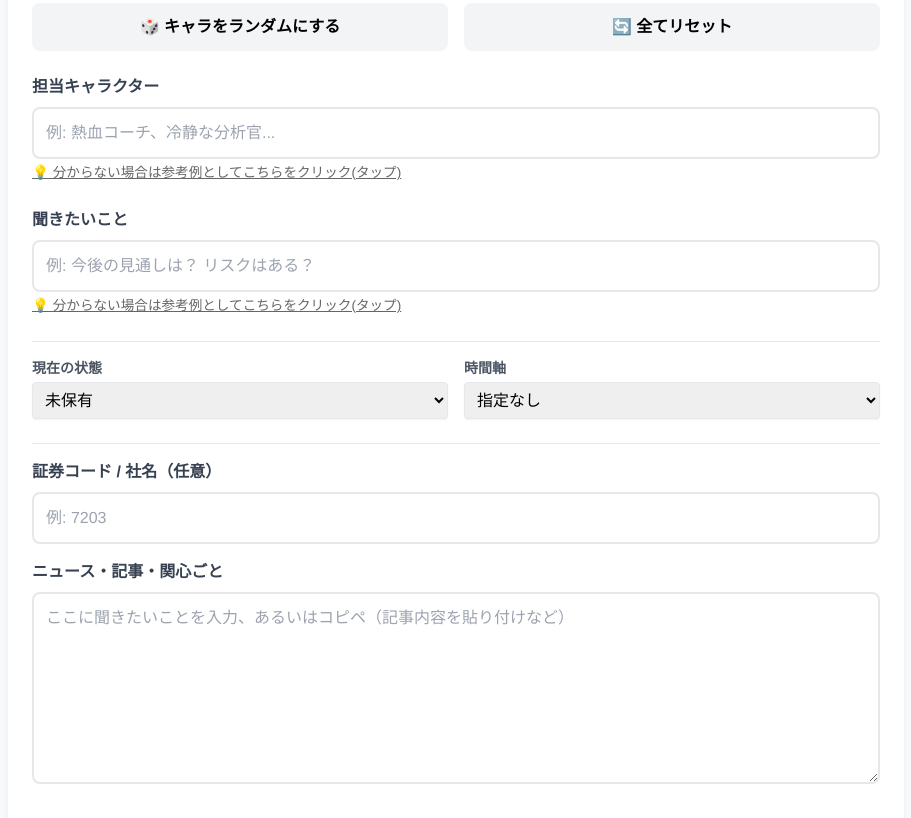
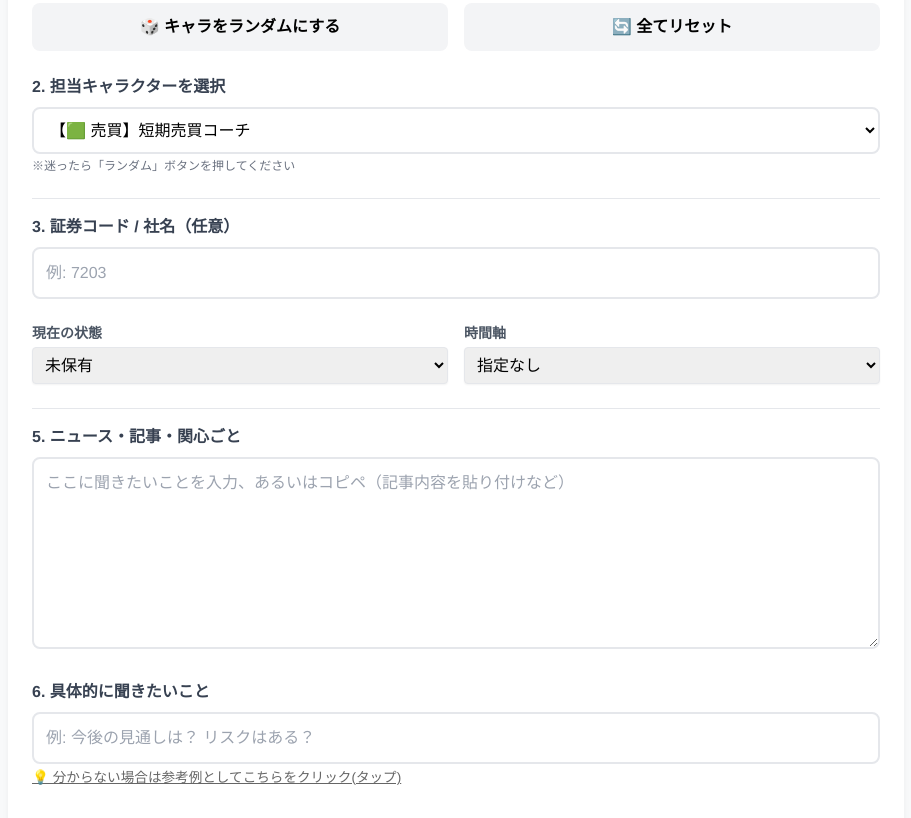
Before and after one commit to fuyaseru-ctrl/fuyaseru-999-public, a plain HTML site: page index.html in a window 1280 px wide. Shown: the part 357-1175 px from the top of the page, without its empty margins (184-1095 px from the left). Drawn offline with nearby package versions, Linux system fonts and the light colour scheme.

Commit message:
Update index.html

```diff
--- a/index.html
+++ b/index.html
@@ -61,32 +61,28 @@
             </div>
 
             <div class="mb-6">
-                <label class="block font-bold mb-2 text-gray-700">担当キャラクター</label>
-                <input type="text" id="customChar" class="w-full p-3 border-2 rounded-lg focus:border-red-400 outline-none" placeholder="例: 熱血コーチ、冷静な分析官...">
-
-                <span onclick="toggleSelect('charSelect')" class="helper-link">
-                    💡 分からない場合は参考例としてこちらをクリック(タップ)
-                </span>
-
-                <select id="charSelect" onchange="applySelection('charSelect', 'customChar')" class="hidden-select w-full p-3 border-2 rounded-lg bg-gray-50 outline-none">
-                    <option value="" disabled selected>▼ リストから選択して入力欄に反映</option>
-                </select>
+                <label class="block font-bold mb-2 text-gray-700">2. 担当キャラクターを選択</label>
+                <select id="charSelect" class="w-full p-3 border-2 rounded-lg focus:border-red-400 outline-none bg-white">
+                    </select>
+                <p class="text-xs text-gray-500 mt-1">※迷ったら「ランダム」ボタンを押してください</p>
             </div>
 
-            <div class="mb-6">
-                <label class="block font-bold mb-2 text-gray-700">聞きたいこと</label>
-                <input type="text" id="customQ" class="w-full p-3 border-2 rounded-lg focus:border-red-400 outline-none" placeholder="例: 今後の見通しは？ リスクはある？">
+            <div id="tickerArea" class="mb-6 pt-4 border-t">
+                <label class="block font-bold mb-2 text-gray-700">3. 証券コード / 社名（任意）</label>
+                <div class="flex flex-col">
+                    <input type="text" id="ticker" oninput="updateYahooLink()" class="w-full p-3 border-2 rounded-lg" placeholder="例: 7203">
 
-                <span onclick="toggleSelect('qSelect')" class="helper-link">
-                    💡 分からない場合は参考例としてこちらをクリック(タップ)
-                </span>
-
-                <select id="qSelect" onchange="applySelection('qSelect', 'customQ')" class="hidden-select w-full p-3 border-2 rounded-lg bg-gray-50 outline-none">
-                    <option value="" disabled selected>▼ リストから選択して入力欄に反映</option>
-                </select>
+                    <div id="yahooLinkContainer" class="yahoo-link-container">
+                        <a id="yahooLink" href="#" target="_blank" class="yahoo-link">
+                            <span class="yahoo-icon">🔍</span>
+                            <span>Yahoo!ファイナンスで「<span id="tickerDisplay"></span>」の実在チェック！</span>
+                        </a>
+                        <p class="warning-text">※存在しない銘柄だとAIが適当な回答をするので、確認必須！⇧クリックで確認</p>
+                    </div>
+                </div>
             </div>
 
-            <div id="extraOptions" class="grid grid-cols-1 md:grid-cols-2 gap-4 mb-6 border-t pt-4">
+            <div id="extraOptions" class="grid grid-cols-1 md:grid-cols-2 gap-4 mb-6">
                 <div>
                     <label class="block font-bold mb-1 text-gray-600 text-sm">現在の状態</label>
                     <select id="statusSelect" class="w-full p-2 border rounded shadow-sm"></select>
@@ -97,25 +93,23 @@
                 </div>
             </div>
 
-            <div class="mb-6 border-t pt-4">
-                <div id="tickerArea">
-                    <label class="block font-bold mb-2 text-gray-700">証券コード / 社名（任意）</label>
-                    <div class="flex flex-col">
-                        <input type="text" id="ticker" oninput="updateYahooLink()" class="w-full p-3 border-2 rounded-lg" placeholder="例: 7203">
+            <div class="mb-6 pt-4 border-t">
+                <label id="detailLabel" class="block font-bold mb-2 text-gray-700">5. ニュース・記事・関心ごと</label>
+                <textarea id="detail" class="w-full p-3 border-2 rounded-lg h-48 focus:border-red-400 outline-none"
+                placeholder="ここに聞きたいことを入力、あるいはコピペ（記事内容を貼り付けなど）"></textarea>
+            </div>
 
-                        <div id="yahooLinkContainer" class="yahoo-link-container">
-                            <a id="yahooLink" href="#" target="_blank" class="yahoo-link">
-                                <span class="yahoo-icon">🔍</span>
-                                <span>Yahoo!ファイナンスで「<span id="tickerDisplay"></span>」の実在チェック！</span>
-                            </a>
-                            <p class="warning-text">※存在しない銘柄だとAIが適当な回答をするので、確認必須！⇧クリックで確認</p>
-                        </div>
-                    </div>
-                </div>
+            <div class="mb-8">
+                <label class="block font-bold mb-2 text-gray-700">6. 具体的に聞きたいこと</label>
+                <input type="text" id="customQ" class="w-full p-3 border-2 rounded-lg focus:border-red-400 outline-none" placeholder="例: 今後の見通しは？ リスクはある？">
 
-                <label id="detailLabel" class="block font-bold mb-2 mt-4 text-gray-700">ニュース・記事・関心ごと</label>
-                <textarea id="detail" class="w-full p-3 border-2 rounded-lg h-48 mb-6 focus:border-red-400 outline-none"
-                placeholder="ここに聞きたいことを入力、あるいはコピペ（記事内容を貼り付けなど）"></textarea>
+                <span onclick="toggleSelect('qSelect')" class="helper-link">
+                    💡 分からない場合は参考例としてこちらをクリック(タップ)
+                </span>
+
+                <select id="qSelect" onchange="applySelection('qSelect', 'customQ')" class="hidden-select w-full p-3 border-2 rounded-lg bg-gray-50 outline-none">
+                    <option value="" disabled selected>▼ リストから選択して入力欄に反映</option>
+                </select>
             </div>
 
             <button onclick="generate()" class="w-full btn-primary p-5 rounded-2xl text-2xl font-bold shadow-xl">🚀 プロンプトを生成する</button>
@@ -131,7 +125,7 @@
     </div>
 
     <script>
-        // データ定義（真面目版）
+        // データ定義
         const MODES = {
             "📈 攻め（売買・戦略）": {
                 chars: [
@@ -213,7 +207,7 @@
             },
             "📰 記事・ニュース入力": {
                 chars: [
-                    "【📰 記事】要約のプロ", "【📰 記事】辛口コメンテーター", "【📰 記事】ポジティブ変換機", "【📰 記事】銘柄抽出マシーン", "【📰 記事】小学生にもわかる解説", "【📰 記事】見出し職人", "【📰 記事】フェイクニュース検知器", "【📰 記事】海外記事の翻訳・解説", "【📰 記事】議論のファシリテーター",
+                    "【📰 記事】売買判断のプロ", "【📰 記事】暗号解読のプロ", "【📰 記事】要約のプロ", "【📰 記事】辛口コメンテーター", "【📰 記事】ポジティブ変換機", "【📰 記事】銘柄抽出マシーン", "【📰 記事】小学生にもわかる解説", "【📰 記事】見出し職人", "【📰 記事】フェイクニュース検知器", "【📰 記事】海外記事の翻訳・解説", "【📰 記事】議論のファシリテーター",
                     "【📰 記事】行論の裏を読む陰謀論者（？）", "【📰 記事】関連セクター波及予測マシン", "【📰 記事】SNSでの拡散度・影響力測定器"
                 ],
                 questions: [
@@ -257,10 +251,13 @@
             const data = MODES[currentMode];
 
             // リストをリセットして再構築
-            charSelect.innerHTML = '<option value="" disabled selected>▼ リストから選択して入力欄に反映</option>';
+            charSelect.innerHTML = ""; // 自由入力廃止のためクリア
             qSelect.innerHTML = '<option value="" disabled selected>▼ リストから選択して入力欄に反映</option>';
 
+            // キャラリスト生成
             data.chars.forEach(c => charSelect.add(new Option(c, c)));
+
+            // 質問リスト生成
             data.questions.forEach(q => qSelect.add(new Option(q, q)));
 
             // モードボタンの見た目更新
@@ -269,14 +266,15 @@
             // 記事モードかどうかで表示切り替え
             const isArticle = currentMode.includes("記事");
             document.getElementById('extraOptions').style.display = isArticle ? "none" : "grid";
+            // 記事モードならティッカーエリア（証券コード）を隠すかどうか
+            // ※「記事・ニュース入力」でも「銘柄の実在チェック」はあったほうが便利という意見もあるので
+            // 今回は「入力欄なし・リスト選択」の要望に合わせて、記事モードはティッカーを隠す（従来通り）にします。
             document.getElementById('tickerArea').style.display = isArticle ? "none" : "block";
 
-            // 入力欄をクリア（モードが変わった時だけ）
-            document.getElementById('customChar').value = "";
+            // 入力欄をクリア
             document.getElementById('customQ').value = "";
 
             // セレクトボックスを隠す
-            charSelect.classList.remove('show');
             qSelect.classList.remove('show');
 
             updateYahooLink();
@@ -294,6 +292,7 @@
             const input = document.getElementById(inputId);
             if (select.value) {
                 input.value = select.value;
+                // 反映したら隠す？（お好みで。今回は残す仕様）
             }
         }
 
@@ -326,20 +325,21 @@
         function randomChar() {
             const data = MODES[currentMode];
             const rand = data.chars[Math.floor(Math.random() * data.chars.length)];
-            // 入力欄に直接入れる
-            document.getElementById('customChar').value = rand;
+            // プルダウンの選択を変更する
+            charSelect.value = rand;
         }
 
         function generate() {
-            const char = document.getElementById('customChar').value;
+            // キャラはプルダウンから直接取得
+            const char = document.getElementById('charSelect').value;
             const q = document.getElementById('customQ').value;
             const t = document.getElementById('ticker').value || "";
             const d = document.getElementById('detail').value;
 
             const isArticle = currentMode.includes("記事");
 
-            // エラーチェック（真面目文言）
-            if(!char) { alert("担当キャラクターを入力してください。"); return; }
+            // エラーチェック
+            if(!char) { alert("担当キャラクターを選択してください。"); return; }
             if(!q) { alert("聞きたいことを入力してください。"); return; }
             if(!d && (!isArticle && !t)) { alert("中身（銘柄コードかニュース）を入力してください。"); return; }
 
```
